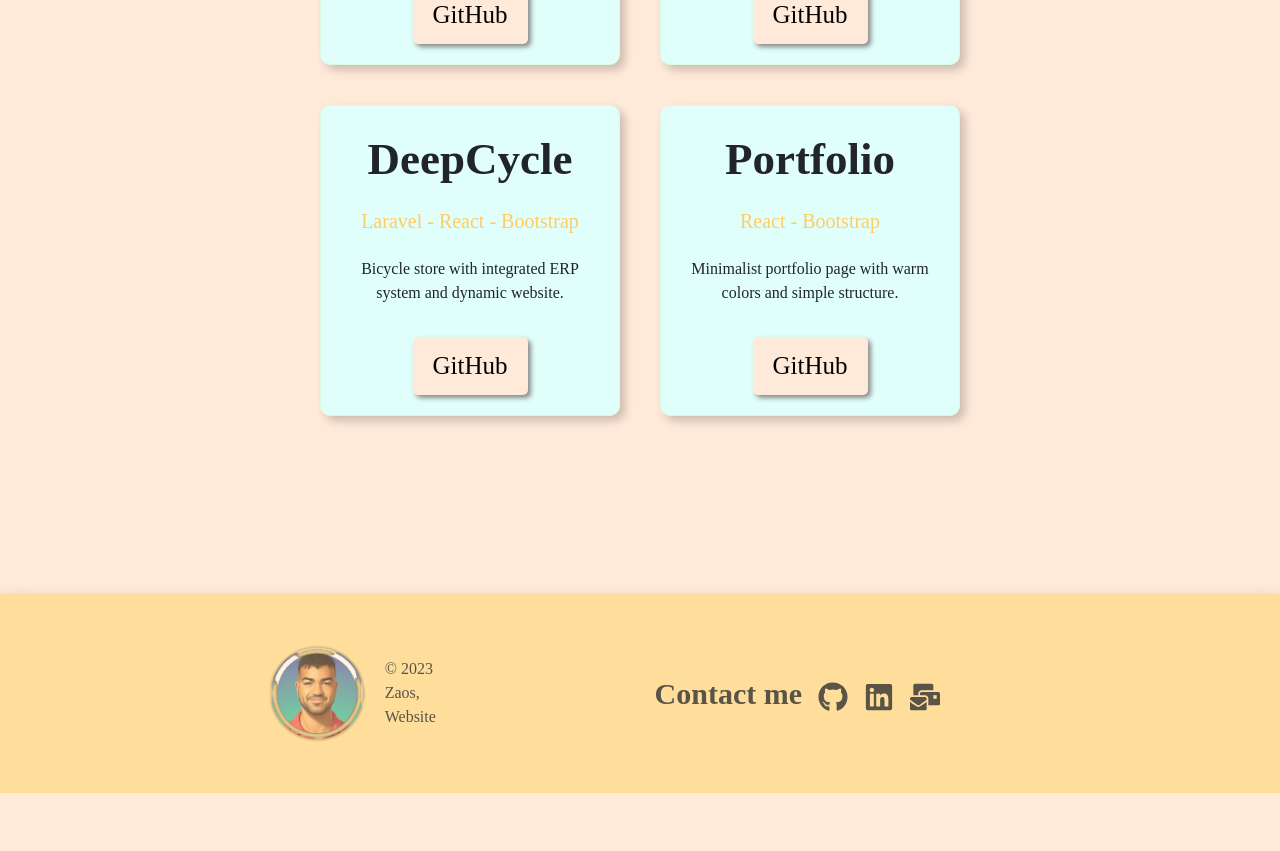
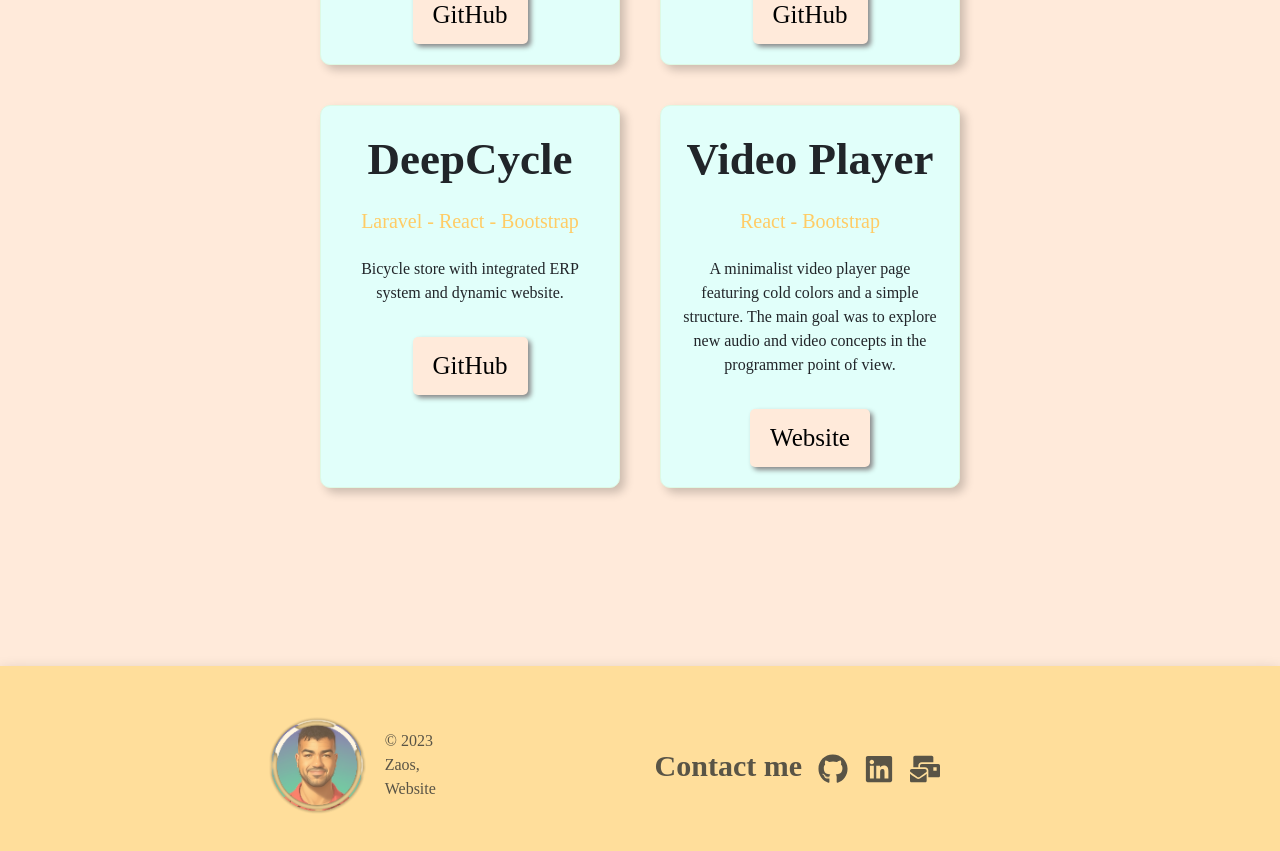
Before and after one commit to zaos22/zaos-portfolio, a React (Create React App) app: page / in a window 1280 px wide. Shown: the part 3840-4691 px from the top of the page. Before the commit the page ends 4633 px from the top, so only its background shows below. Built offline with nearby package versions, Linux system fonts and the light colour scheme.

Commit message:
Update Projects_light.js

```diff
--- a/src/Projects/Projects_light.js
+++ b/src/Projects/Projects_light.js
@@ -50,13 +50,13 @@ function Projects() {
                         </div>
                         <div className="note2">
                             <div className='titlecards'>
-                                <p>Portfolio</p><h5 className='pb-3' style={{ color: '#ffcc65' }} >React - Bootstrap</h5>
+                                <p>Video Player</p><h5 className='pb-3' style={{ color: '#ffcc65' }} >React - Bootstrap</h5>
                             </div>
                             <div className='text-center' style={{ fontSize: '16px' }}>
-                                <p>Minimalist portfolio page with warm colors and simple structure.</p>
+                                <p>A minimalist video player page featuring cold colors and a simple structure. The main goal was to explore new audio and video concepts in the programmer point of view.</p>
                             </div>
                             <div className='d-flex justify-content-center pt-3'>
-                                <a href='https://github.com/zaos22/zaos-portfolio.git' target='blank' style={{ textDecoration: 'none' }} className='btn_color'>GitHub</a>
+                                <a href='https://ytvideoplayer-zaos2001.vercel.app/' target='blank' style={{ textDecoration: 'none' }} className='btn_color'>Website</a>
                             </div>
                         </div>
                     </div>
```
